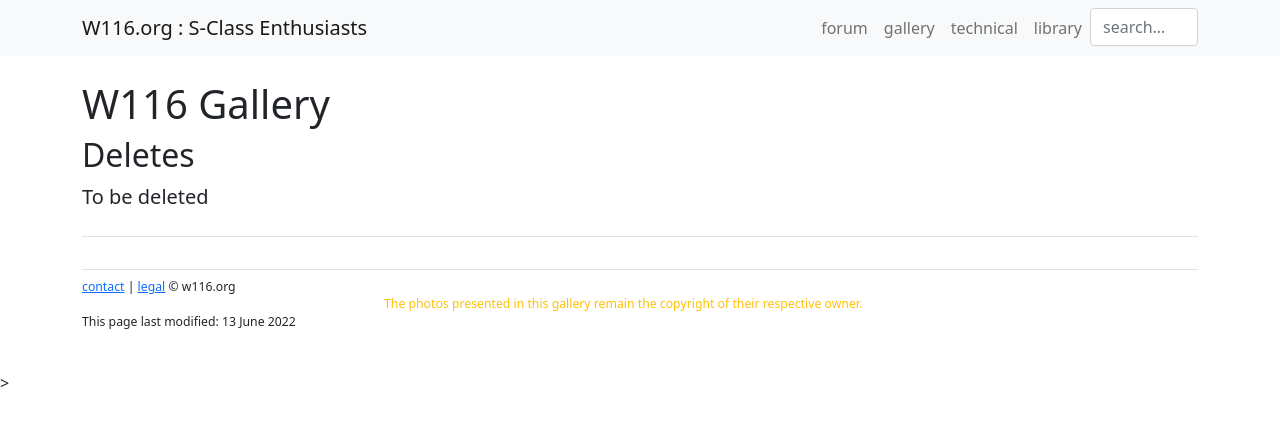
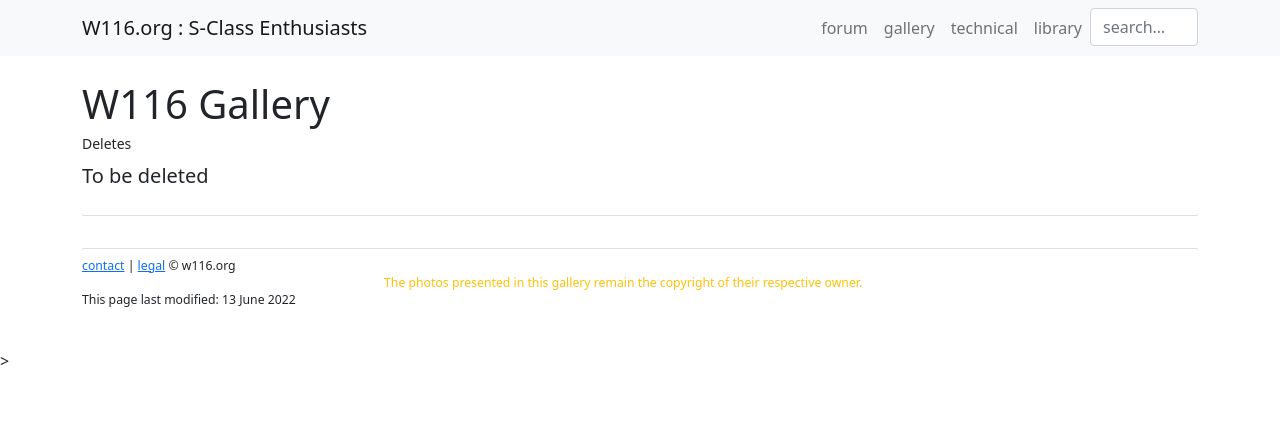
Before and after one commit to W116org/gallery, a Jekyll site: the page built from deletes.html, in a window 1280 px wide. Shown: the top 426 px of the page. Built offline with Jekyll 4.4.1, drawn with Linux system fonts in a browser that asks for light colours; comment, search, counter and statistics services are not loaded.

Commit message:
Update header.html

```diff
--- a/_includes/header.html
+++ b/_includes/header.html
@@ -1,7 +1,7 @@
 <header class="container">
     <div class="pb-2 mt-4 mb-2 border-bottom">
         {% if page.title %}<a href="/" class="text-decoration-none link-dark"><h1>{{page.title}}</h1></a>{% endif %}
-        {% if page.subtitle %} <h2>{{page.subtitle}}</h2>{% endif %}
+        {% if page.subtitle %} <h2 class="small">{{page.subtitle}}</h2>{% endif %}
         {% if page.lead %}<p class="lead">{{page.lead}}</p>{% endif %}
     </div>
 </header>
```
